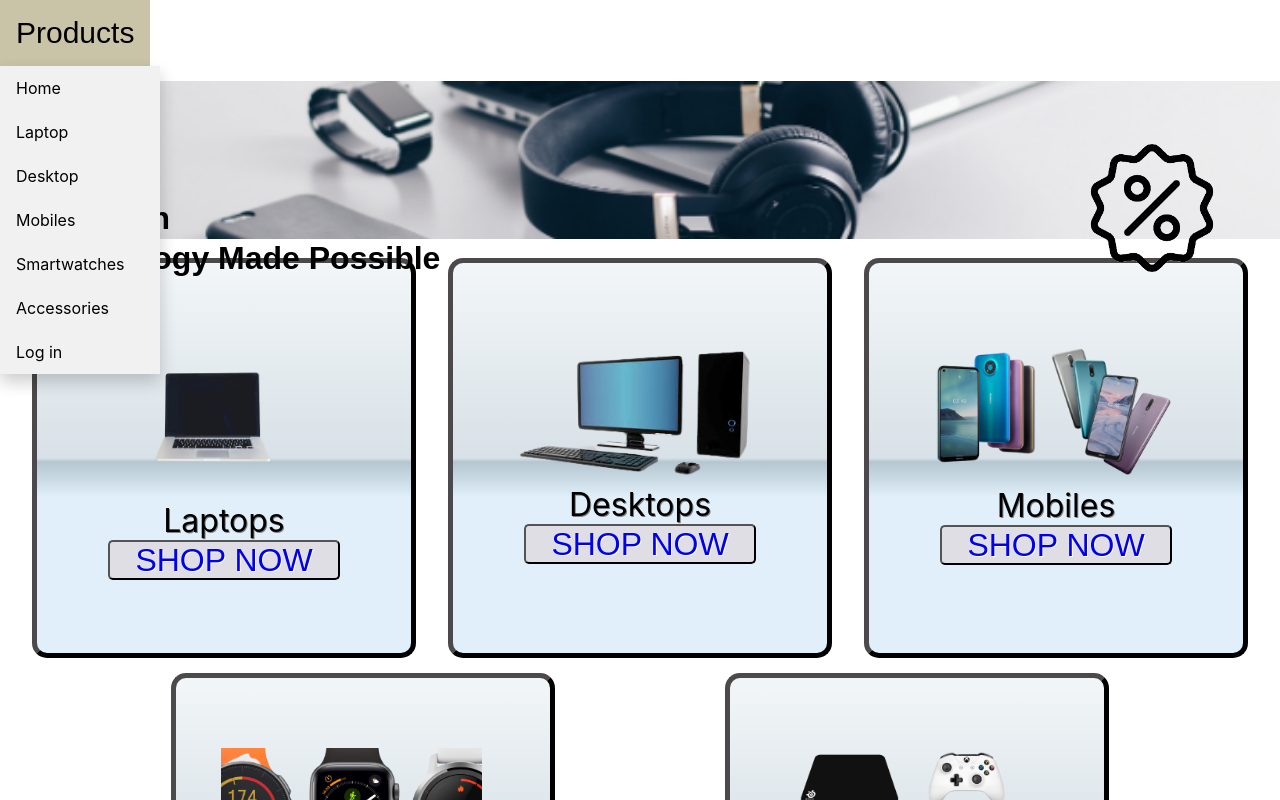
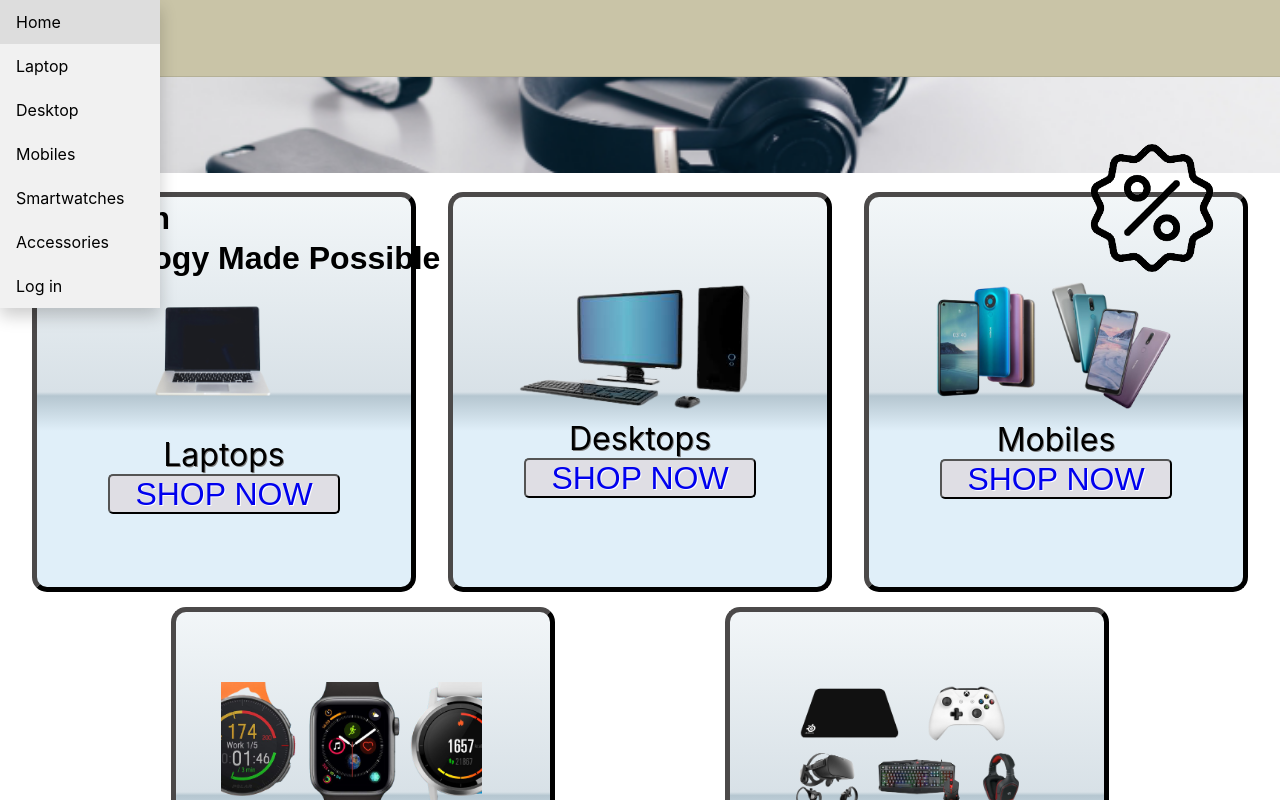
Before and after one commit to JanisMc/TeamEcommerceWebsite, a React (Create React App) app in the folder client/: page / in a window 1280 px wide. Shown: the top 800 px of the page. Built offline with nearby package versions, Linux system fonts and the light colour scheme; a web font is replaced by a local one.

Commit message:
more edits
teaks tp navbar.css

```diff
--- a/client/src/components/navbar/NavbarComponent.js
+++ b/client/src/components/navbar/NavbarComponent.js
@@ -33,7 +33,8 @@ import './Navbar.css';
 
 const navbar = () => {
     return (
-        <div class="dropdown">
+        <nav>
+                  <div class="dropdown">
   <button class="dropbtn">Products</button>
   <div class="dropdown-content">
     <a href='/'>Home</a>
@@ -45,6 +46,8 @@ const navbar = () => {
     <a href="#">Log in</a>
   </div>
 </div>
+            </nav>
+
         // <nav>
 
         //     <h1>SJJ</h1>
--- a/client/src/components/navbar/navbar.css
+++ b/client/src/components/navbar/navbar.css
@@ -1,14 +1,25 @@
 @import url("https://fonts.googleapis.com/css2?family=Poppins:wght@400;600&display=swap");
 
 nav {
-  background-color: rgb(170, 165, 157);
+  float: right;
+  background-color: rgb(201, 196, 167);
+  border-bottom: 1px solid rgba(0, 0, 0, 0.0975);
+  position: fixed;
+  top: 0;
+  width: 100%;
+  z-index: 2;
+  /* transition: height 0.2s ease-in-out;
+  transition: height 0.2s ease-in-out; */
+  height: 77px;
+
+  /* background-color: rgb(170, 165, 157);
   display: flex;
   justify-content: space-between;
-  padding: 20px 40px;
+  padding: 20px 40px; */
 }
 
 nav ul {
-  display: flex;
+  /* display: flex; */
   justify-content: space-around;
 }
 
@@ -26,7 +37,8 @@ nav li a {
 } */
 
 .dropbtn {
-  background-color: #c9c4a7;
+  float: right;
+  background-color: rgb(201, 196, 167);
   color: rgb(0, 0, 0);
   padding: 16px;
   font-size: 30px;
```
